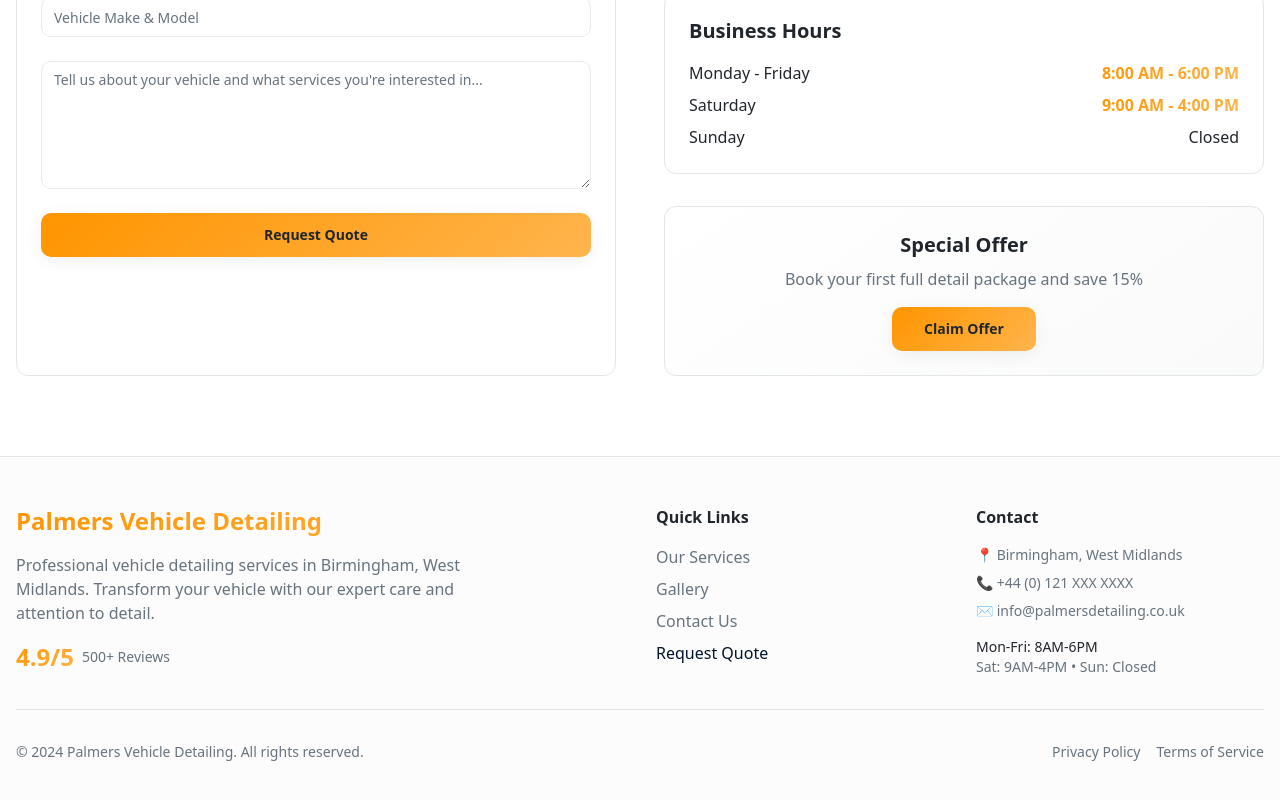
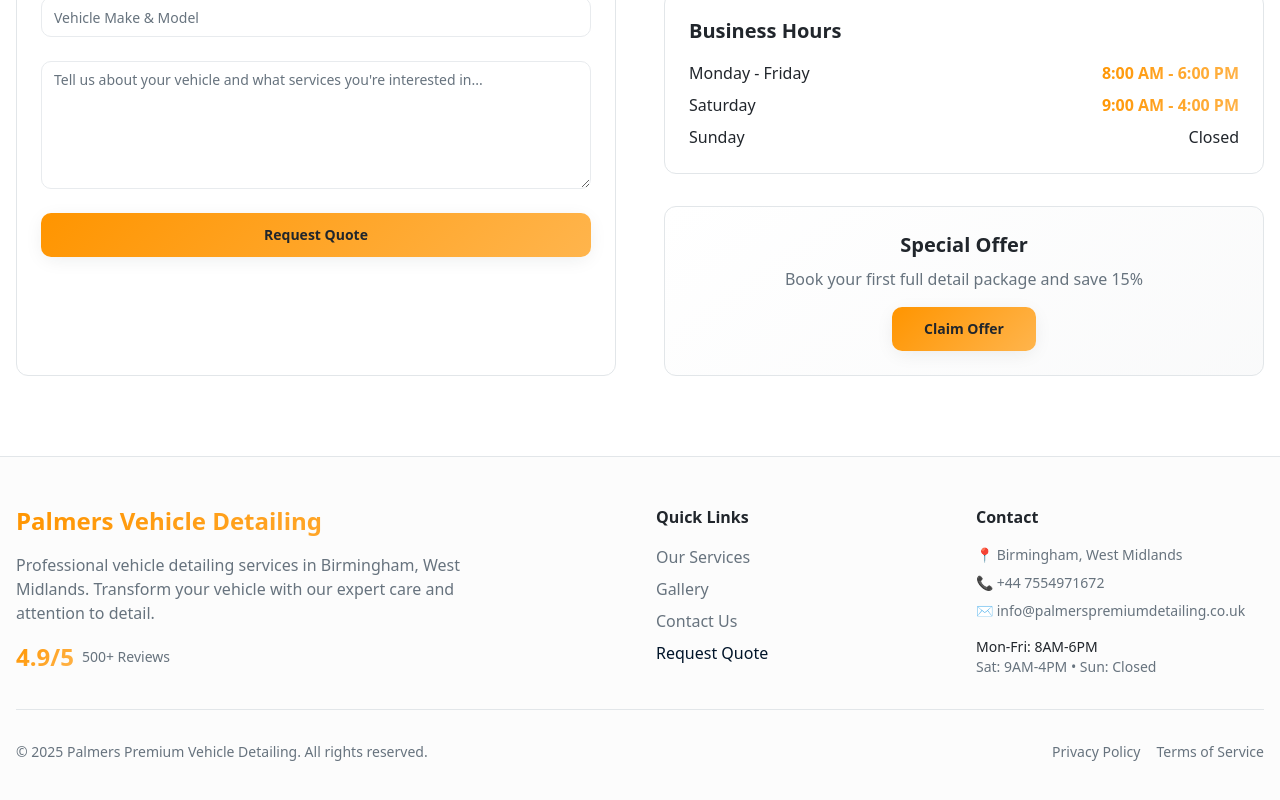
Before and after one commit to codesleeps/birmingham-detailing-boost, a React (Vite) app: page / in a window 1280 px wide. Shown: the part 2894-3694 px from the top of the page. Built offline with nearby package versions, Linux system fonts and the light colour scheme.

Commit message:
Code edited in Lovable Code Editor

```diff
--- a/src/components/Footer.tsx
+++ b/src/components/Footer.tsx
@@ -61,8 +61,8 @@ const Footer = () => {
             <h4 className="font-semibold mb-4">Contact</h4>
             <div className="space-y-2 text-sm text-muted-foreground">
               <p>📍 Birmingham, West Midlands</p>
-              <p>📞 +44 (0) 121 XXX XXXX</p>
-              <p>✉️ info@palmersdetailing.co.uk</p>
+              <p>📞 +44 7554971672</p>
+              <p>✉️ info@palmerspremiumdetailing.co.uk</p>
               <div className="pt-2">
                 <p className="font-medium text-foreground">Mon-Fri: 8AM-6PM</p>
                 <p>Sat: 9AM-4PM • Sun: Closed</p>
@@ -75,7 +75,7 @@ const Footer = () => {
         <div className="border-t border-border mt-8 pt-8">
           <div className="flex flex-col md:flex-row justify-between items-center">
             <p className="text-sm text-muted-foreground">
-              © 2024 Palmers Vehicle Detailing. All rights reserved.
+              © 2025 Palmers Premium Vehicle Detailing. All rights reserved.
             </p>
             <div className="flex space-x-4 mt-4 md:mt-0">
               <button className="text-sm text-muted-foreground hover:text-primary transition-colors">
```
